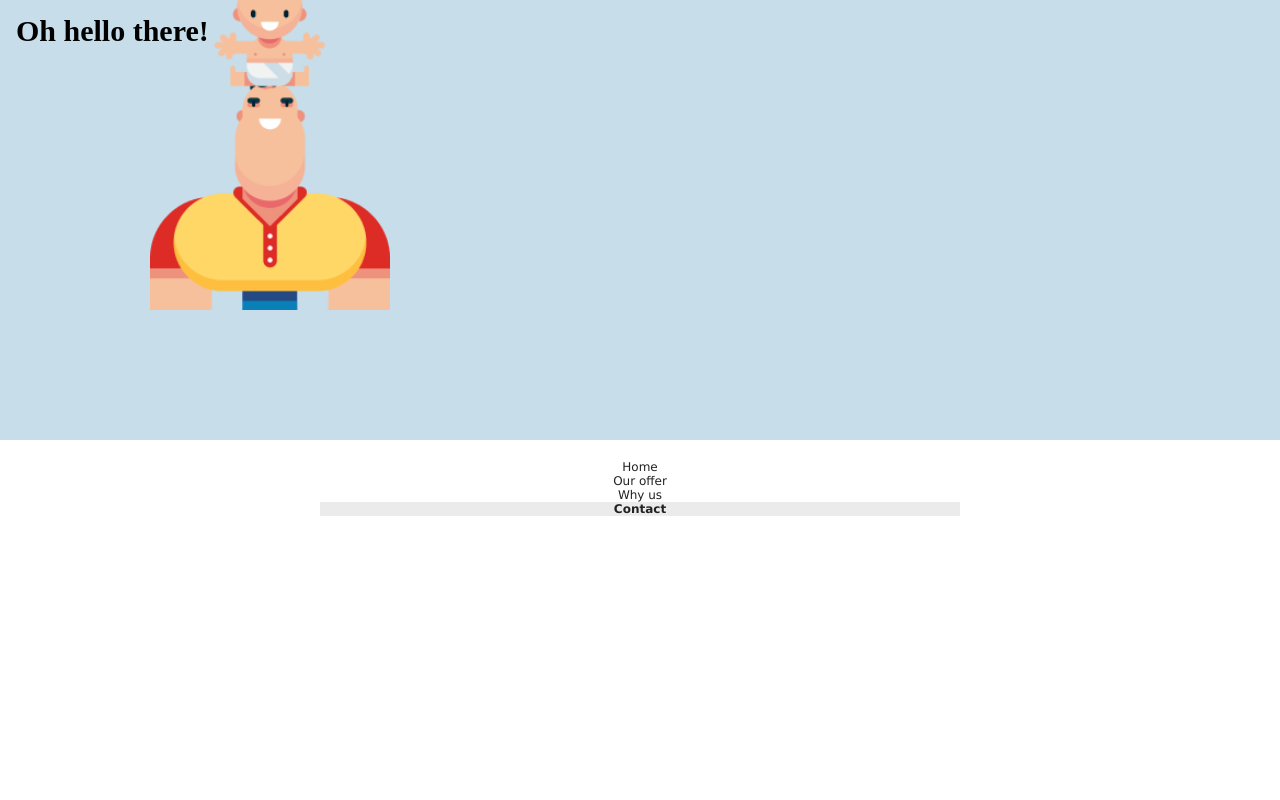
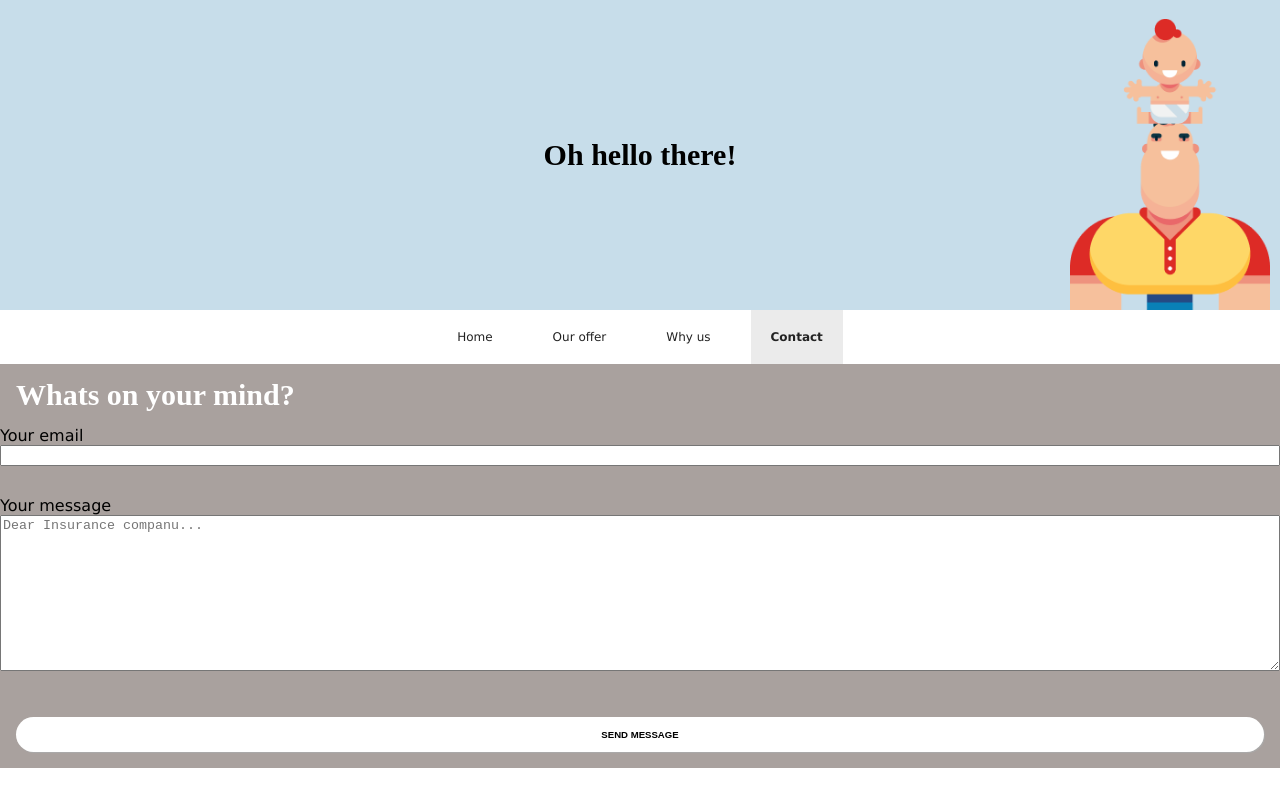
Before and after one commit to goranOlson/insurance-project, a plain HTML site: page contact.html in a window 1280 px wide. Drawn offline with Linux system fonts and the light colour scheme.

Commit message:
added css for contact page and updated nav

```diff
--- a/contact.html
+++ b/contact.html
@@ -5,6 +5,7 @@
     <meta name="viewport" content="width=device-width, initial-scale=1.0">
     <title>Contact</title>
     <link rel="stylesheet" href="index.css">
+    <link rel="stylesheet" href="header.css">
 </head>
 <body>
     <header class="header contact bg-blueish">
@@ -13,12 +14,30 @@
             <img src="img/man-baby.png" alt="Man and baby">
         </div>
         <nav class="header-nav">
-            <a href="#">Home</a>
+            <a href="index.html">Home</a>
             <a href="#">Our offer</a>
             <a href="#">Why us</a>
             <a href="#" class="target bg-lightgray">Contact</a>
         </nav>
     </header>
+    <main class=" bg-brownish">
+        <div>
+            <h1>Whats on your mind?</h1>
+        </div>
+
+        <div class="form-collection">
+            <div class="form-row">
+                <label for="email">Your email</label>
+                <input type="text" id="email" name="email">
+            </div>
+            <div class="form-row">
+                <label for="">Your message</label>
+                <textarea name="" id="" cols="30" rows="10" placeholder="Dear Insurance companu..."></textarea>
+            </div>
+            <button>SEND MESSAGE</button>
+        </div>
+
+    </main>
 
 </body>
 </html>
--- /dev/null
+++ b/header.css
@@ -0,0 +1,77 @@
+.header.contact {
+    grid-template-rows: 310px 130px;  /* 0 for area grid-templets-area */
+}
+
+.header.contact .covered-inner {
+    max-width: unset;
+    display: flex;
+    align-items: center;
+    position: relative;
+}
+.header.contact .covered-inner h1 {
+    max-width: 270px;
+    color: black;
+}
+
+.header.contact .covered-inner img {
+    width: 200px;
+    position: absolute;
+    right: 10px;
+    bottom: 0;
+}
+
+.header.contact .header-nav{
+    display: flex;
+}
+
+.header.contact .header-nav {
+    flex-direction: row;
+    flex-flow: wrap;
+}
+
+.header.contact .header-nav a {
+    width: 50%;
+    display: flex;
+    justify-content: center;
+    align-items: center;
+}
+
+.form-collection {
+    display: flex;
+    flex-direction: column;
+    row-gap: 30px;
+}
+
+.form-row {
+    display: flex;
+    flex-direction: column;
+
+}
+
+
+@media screen and (min-width: 600px) {
+
+    .header.contact {
+        grid-template-columns: 1fr;
+        grid-template-rows: 310px 0px;
+    }
+
+    .header.contact .covered-inner {
+        grid-template-rows: 310px 0px;
+        justify-content: center;
+    }
+
+    .header.contact .header-nav {
+        flex-wrap: nowrap;
+        justify-content: center;
+
+        justify-content: center;
+        /* padding-inline: 50px; */
+        column-gap: 20px;
+    }
+
+    .header.contact .header-nav a {
+        width: auto;
+    }
+
+}
--- a/index.css
+++ b/index.css
@@ -65,47 +65,14 @@ p {
 .header-nav a {
     color: #222;
     text-decoration: none;
+    padding: 20px;
 }
 nav a.target {
     font-weight: bold;
 }
 
 
-/* header on contact page */
-.header.contact {
-    grid-template-rows: 310px 130px;
-}
 
-.header.contact .covered-inner {
-    position: relative;
-}
-.header.contact .covered-inner h1 {
-    max-width: 270px;
-    color: black;
-}
-
-.header.contact .covered-inner img {
-    width: 60%;
-    position: absolute;
-    right: 10px;
-    bottom: 0;
-}
-
-.header.contact .header-nav{
-    display: flex;
-}
-
-.header.contact .header-nav {
-    flex-direction: row;
-    flex-flow: wrap;
-}
-
-.header.contact .header-nav a {
-    width: 50%;
-    display: flex;
-    justify-content: center;
-    align-items: center;
-}
 
 
 
@@ -361,8 +328,6 @@ section.your-personal .card p {
         max-width: 225px;
     }
 
-
-
     .header {
         grid-template-columns: 1fr 1fr;
         grid-template-rows: 270px 270px auto;
@@ -376,12 +341,11 @@ section.your-personal .card p {
         padding-top: 0;
     }
 
-
     .box-offer { grid-area: box-offer; }
     .box-waiting { grid-area:  box-waiting; }
     .header-nav {
         grid-area: header-nav;
-        padding-block: 20px;
+        /* padding-block: 20px; */
         font-size: 12px;
         display: flex;
         flex-direction: row;
```
